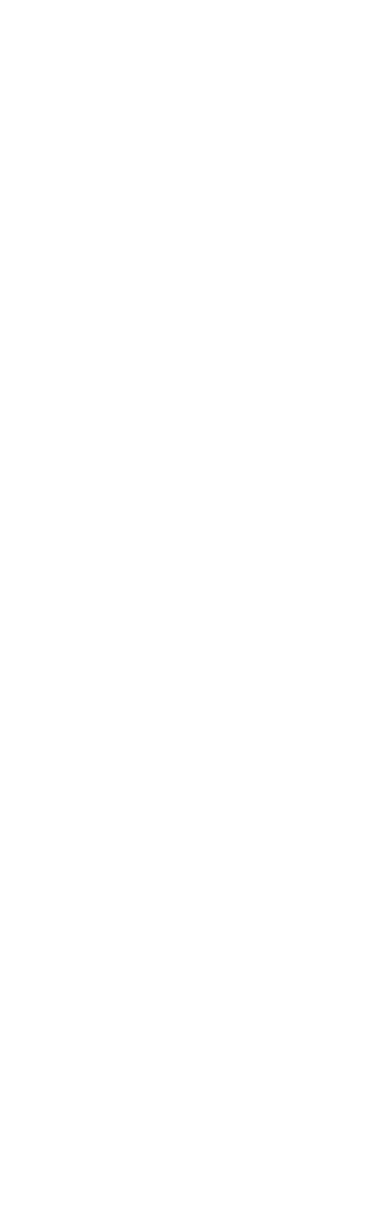
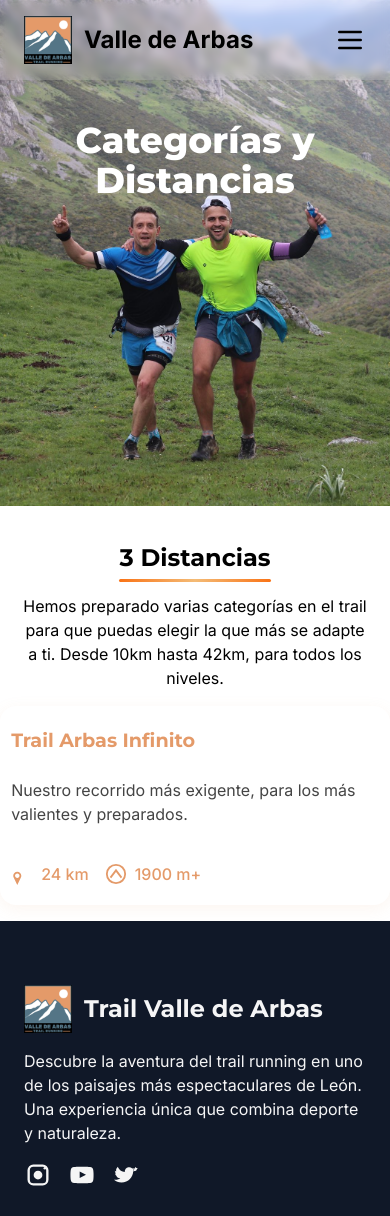
Before and after one commit to Mendana/web-trail-valle-arbas, an Astro site: page /categorias in a window 390 px wide. Shown: the top 1216 px of the page. Before the commit the page ends 844 px from the top, so only its background shows below. Built offline with nearby package versions, Linux system fonts and the light colour scheme; Astro itself is replaced by a stand-in of ours.

Commit message:
Add DistanceField component with distance and uphill metrics display
- Created a new DistanceField.astro component to showcase distance and uphill information.
- Included SVG icons for visual representation of distance and elevation.
- Styled the component for a clean and responsive design.

```diff
--- a/src/components/ImageHeader.astro
+++ b/src/components/ImageHeader.astro
@@ -1,29 +1,23 @@
 ---
-import RoundedInfoField from "./fields/RoundedInfoField.astro";
-const { src, title } = Astro.props;
 import { Image } from 'astro:assets';
-import mainImage from '../assets/imgHeader/'
+const { imgName, title } = Astro.props as { imgName: keyof typeof images; title: string };
+
+import HeaderCategorias from '../assets/imgHeaders/HeaderCategorias.jpg';
+
+const images = {
+  HeaderCategorias,
+};
+
+const mainImage = images[imgName];
 ---
 
 <div class="header-image-container w-[100%] h-[60vh] pt-20" style="margin-top: -80px;">
-  <img src={src} alt={title} class="header-image" loading="eager" />
+  <Image src={mainImage} alt={title} class="header-image" loading="eager" />
   <div class="header-content">
     <div class="flex justify-center mb-4">
-      <h1 class="text-4xl text-center font-extrabold mt-4 w-[80%] md:text-5xl md:w-[90%]">{title}</h1>
-    </div>
-    <div class="flex flex-col gap-2 justify-center items-center mt-5">
-      <RoundedInfoField
-        text="9-10 Mayo 2025"
-        icon="M4 10h16m-8-3V4M7 7V4m10 3V4M5 20h14a1 1 0 0 0 1-1V7a1 1 0 0 0-1-1H5a1 1 0 0 0-1 1v12a1 1 0 0 0 1 1Zm3-7h.01v.01H8V13Zm4 0h.01v.01H12V13Zm4 0h.01v.01H16V13Zm-8 4h.01v.01H8V17Zm4 0h.01v.01H12V17Zm4 0h.01v.01H16V17Z"
-      />
-      <RoundedInfoField
-        text="Valle de Arbas, León"
-        icon="M11.906 1.994a8.002 8.002 0 0 1 8.09 8.421 7.996 7.996 0 0 1-1.297 3.957.996.996 0 0 1-.133.204l-.108.129c-.178.243-.37.477-.573.699l-5.112 6.224a1 1 0 0 1-1.545 0L5.982 15.26l-.002-.002a18.146 18.146 0 0 1-.309-.38l-.133-.163a.999.999 0 0 1-.13-.202 7.995 7.995 0 0 1 6.498-12.518ZM15 9.997a3 3 0 1 1-5.999 0 3 3 0 0 1 5.999 0Z"
-      />
-      <RoundedInfoField
-        text="Inscripción abierta"
-        icon="M8 4a4 4 0 1 0 0 8 4 4 0 0 0 0-8Zm-2 9a4 4 0 0 0-4 4v1a2 2 0 0 0 2 2h8a2 2 0 0 0 2-2v-1a4 4 0 0 0-4-4H6Zm7.25-2.095c.478-.86.75-1.85.75-2.905a5.973 5.973 0 0 0-.75-2.906 4 4 0 1 1 0 5.811ZM15.466 20c.34-.588.535-1.271.535-2v-1a5.978 5.978 0 0 0-1.528-4H18a4 4 0 0 1 4 4v1a2 2 0 0 1-2 2h-4.535Z"
-      />
+      <h1 class="text-4xl text-center font-extrabold mt-10 w-[80%] md:text-5xl md:w-[90%]">
+        {title}
+      </h1>
     </div>
   </div>
 </div>
--- /dev/null
+++ b/src/components/fields/DistanceField.astro
@@ -0,0 +1,97 @@
+---
+const { name, description, distance, uphill } = Astro.props;
+---
+<div class="distance-card">
+  <h3 class="distance-title">{name}</h3>
+  <p class="distance-description">{description}</p>
+  <div class="distance-bottom">
+    <div class="distance-item">
+      <svg fill="#e49a69" width="22" height="22" viewBox="0 0 480.543 480.543" class="distance-icon">
+        <path d="M225.278,278.426c0-48.641-39.572-88.213-88.214-88.213c-48.641,0-88.212,39.572-88.212,88.213 c0,14.254,3.401,27.727,9.431,39.654l78.781,162.463l78.795-162.488C221.88,306.133,225.278,292.669,225.278,278.426z M137.064,327.243c-26.917,0-48.817-21.9-48.817-48.817s21.9-48.817,48.817-48.817c26.918,0,48.817,21.9,48.817,48.817 S163.982,327.243,137.064,327.243z"></path>
+      </svg>
+      <span class="distance-label">{distance} km</span>
+    </div>
+    <div class="distance-item">
+      <!-- Aquí puedes poner tu SVG personalizado para desnivel -->
+      <svg fill="#e49a69" width="22" height="22" viewBox="0 0 24 24" class="distance-icon">
+        <circle cx="12" cy="12" r="10" stroke="#e49a69" stroke-width="2" fill="none" />
+        <path d="M6 16l6-8 6 8" stroke="#e49a69" stroke-width="2" fill="none" />
+      </svg>
+      <span class="distance-label">{uphill} m+</span>
+    </div>
+  </div>
+</div>
+
+<style>
+.distance-card {
+  background: #fff;
+  border-radius: 16px;
+  box-shadow: 0 4px 16px rgba(228, 154, 105, 0.10);
+  padding: 2rem 1.5rem;
+  margin: 1rem 0;
+  max-width: 400px;
+  width: 100%;
+  display: flex;
+  flex-direction: column;
+  gap: 1rem;
+  transition: box-shadow 0.2s, transform 0.2s;
+}
+.distance-card:hover {
+  box-shadow: 0 8px 32px rgba(228, 154, 105, 0.18);
+  transform: translateY(-2px) scale(1.02);
+}
+.distance-title {
+  font-size: 1.5rem;
+  font-weight: 700;
+  color: #e49a69;
+  margin: 0;
+  text-align: left;
+}
+.distance-description {
+  color: #444;
+  font-size: 1rem;
+  margin: 0.5rem 0 0 0;
+  text-align: left;
+}
+.distance-bottom {
+  display: flex;
+  flex-direction: row;
+  gap: 2rem;
+  align-items: center;
+  justify-content: flex-start;
+  margin-top: 1.2rem;
+}
+.distance-item {
+  display: flex;
+  align-items: center;
+  gap: 0.5rem;
+  font-size: 1.1rem;
+  color: #e49a69;
+  font-weight: 500;
+}
+.distance-icon {
+  width: 22px;
+  height: 22px;
+  flex-shrink: 0;
+}
+.distance-label {
+  color: #e49a69;
+  font-size: 1.1rem;
+  font-weight: 500;
+}
+@media (max-width: 600px) {
+  .distance-card {
+    padding: 1.2rem 0.7rem;
+    max-width: 100%;
+  }
+  .distance-title {
+    font-size: 1.2rem;
+  }
+  .distance-label {
+    font-size: 1rem;
+  }
+  .distance-bottom {
+    gap: 1rem;
+  }
+}
+</style>
--- a/src/layouts/BasePageLayout.astro
+++ b/src/layouts/BasePageLayout.astro
@@ -1,3 +1,28 @@
 ---
-const { title, description, image } = Astro.props;
+const { title, description, image, imgTitle } = Astro.props;
+import ImageHeader from "../components/ImageHeader.astro";
+import BaseHead from '../components/BaseHead.astro';
+import StickyMenu from '../components/StickyMenu.astro';
+import MainFooter from '../components/MainFooter.astro';
 ---
+<!DOCTYPE html>
+<html lang="es">
+  <BaseHead title={title} description={description}/>
+  <body>
+    <StickyMenu class="stiky" />
+    <ImageHeader imgName={image} title={imgTitle} />
+    <main>
+      <slot />
+    </main>
+    <footer>
+        <MainFooter/>
+    </footer>
+  </body>
+</html>
+<style>
+  .stiky {
+    position: sticky;
+    top: 0;
+    z-index: 50;
+  }
+</style>
--- a/src/pages/categorias.astro
+++ b/src/pages/categorias.astro
@@ -1,10 +1,54 @@
 ---
-import "../styles/global.css";
-import BasePageLayout from "../layouts/BasePageLayout.astro";
+import '../styles/global.css';
+import BasePageLayout from '../layouts/BasePageLayout.astro';
+import DistanceField from '../components/fields/DistanceField.astro';
 ---
 
+<BasePageLayout
+  title="Categorías"
+  description="Página web de categorías del Trail Valle de Arbas"
+  image="HeaderCategorias"
+  imgTitle="Categorías y Distancias"
+>
+  <section>
+    <div class="title-center pt-4">
+      <h2 class="text-2xl font-bold title-underline mt-8 mb-4">3 Distancias</h2>
+    </div>
+    <p class="text-center text-base w-[90%] mx-auto">
+      Hemos preparado varias categorías en el trail para que puedas elegir la que más se adapte a
+      ti. Desde 10km hasta 42km, para todos los niveles.
+    </p>
+    <div class="grid grid-cols-1 lg:grid-cols-3">
+        <DistanceField
+          name="Trail Arbas Infinito",
+          description="Nuestro recorrido más exigente, para los más valientes y preparados.",
+          distance="24",
+          uphill="1900"
+        />
+    </div>
+  </section>
+</BasePageLayout>
 
-
-<BasePageLayout title="Categorías" description="Página web de categorías del Trail Valle de Arbas" image="">
-
-</BasePageLayout>
+<style>
+  .title-underline {
+    position: relative;
+    display: inline-block;
+    width: fit-content;
+    margin: 20px auto;
+  }
+  .title-center {
+    display: flex;
+    justify-content: center;
+    width: 100%;
+  }
+  .title-underline::after {
+    content: '';
+    position: absolute;
+    bottom: -8px;
+    left: 0;
+    right: 0;
+    height: 3px;
+    background: linear-gradient(90deg, #f97316, #f4bb76, #f97316);
+    border-radius: 3px;
+  }
+</style>
```
Also changed, not shown: src/assets/imgHeaders/HeaderCategorias.jpg (added).
